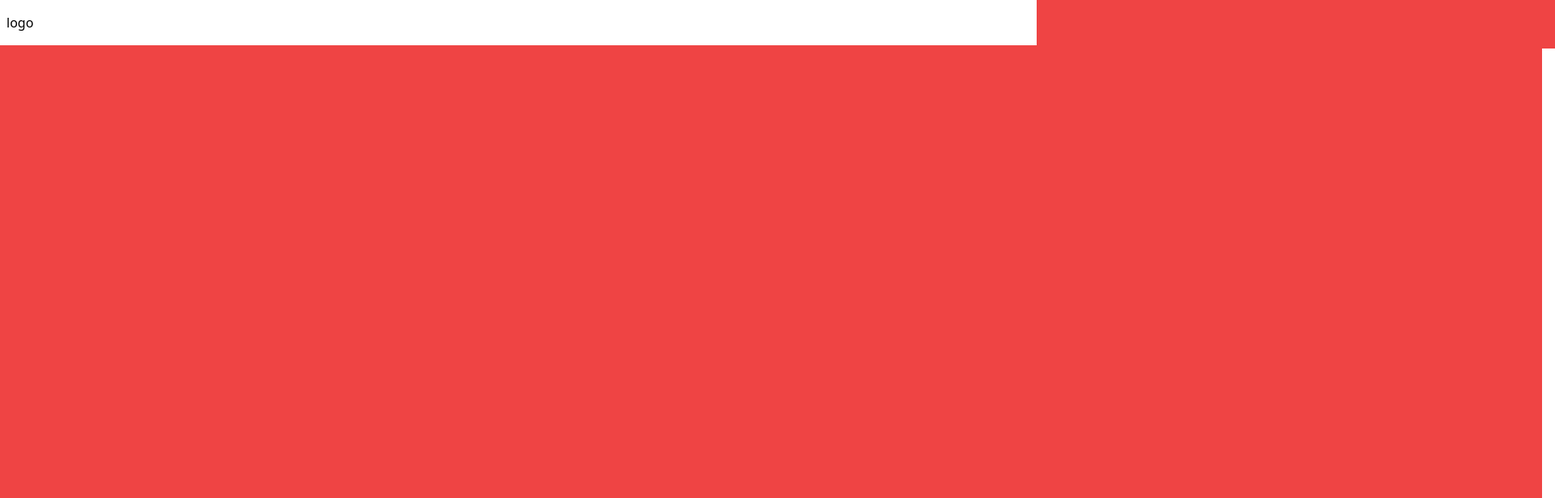
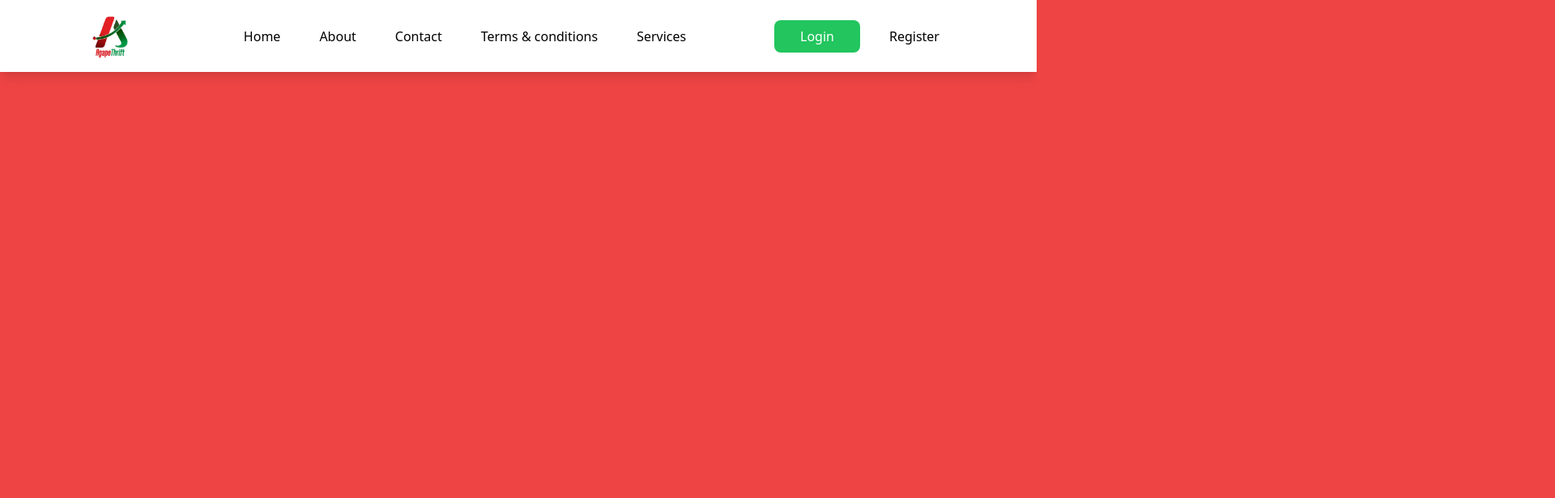
Before and after one commit to TechNick-Code/agapethrift-landing-page, a website: page src/index.html in a window 1280 px wide. Shown: the top 616 px of the page at 81% size, 1920 px wide, since content can reach past the window. Drawn offline with Linux system fonts and the light colour scheme.

Commit message:
finished the header

```diff
--- a/src/index.html
+++ b/src/index.html
@@ -7,34 +7,37 @@
 </head>
 <body class="bg-red-500 overflow-hidden">
 
-    <header class="flex justify-between items-center bg-white px-[0.5em] py-4">
-        <div class="logo">logo</div>
+    <header class="flex w-full justify-between items-center bg-white px-[0.5em] lg:px-[6em] py-1 lg:py-1 shadow-lg">
+        <a href=""><img src="./ima/thrift_logo.png" alt="" class="w-20"></a>
 
-        <div class="nav flex">
+        <div class="flex justify-between ">
 
             <!-- hamburger menu icon -->
             <div class="hamburger lg:hidden" id="hamburger">
-            <svg xmlns="http://www.w3.org/2000/svg" viewBox="0 0 24 24" fill="currentColor" class="w-7">
-                <path d="M3 4H21V6H3V4ZM3 11H21V13H3V11ZM3 18H21V20H3V18Z">
-                </path>
-            </svg>
-        </div>
+                <svg xmlns="http://www.w3.org/2000/svg" viewBox="0 0 24 24" fill="currentColor" class="w-7">
+                    <path d="M3 4H21V6H3V4ZM3 11H21V13H3V11ZM3 18H21V20H3V18Z">
+                    </path>
+                </svg>
+            </div>
 
         <!-- navigation menu -->
-            <ul id="nav" class="absolute top-[2.9em] right-[-50em] transition-all ease flex flex-col justify-between w-[20em] h-[90vh] px-4 py-6 bg-white text-[1.3em] md:flex">
-                <div class="flex w-full flex-col gap-3 ">
-                    <li><a href="#" class="hover:bg-gray-200/50 w-full block py-5 pl-4 rounded-lg transition-all duration-300">Home</a></li>
-                    <li><a href="#" class="hover:bg-gray-200/50 w-full block py-5 pl-4 rounded-lg transition-all duration-300">About</a></li>
-                    <li><a href="#" class="hover:bg-gray-200/50 w-full block py-5 pl-4 rounded-lg transition-all duration-300">Contact</a></li>
-                    <li><a href="#" class="hover:bg-gray-200/50 w-full block py-5 pl-4 rounded-lg transition-all duration-300">Terms & conditions</a></li>
-                    <li><a href="#" class="hover:bg-gray-200/50 w-full block py-5 pl-4 rounded-lg transition-all duration-300">Services</a></li>
-                </div>
-                <div class="reg flex flex-col gap-3">
-                    <button class="bg-green-500 py-5 rounded-lg text-white">Login</button>
+            <ul id="nav" class="absolute top-[2.9em] lg:top-0 lg:gap-8 lg:relative right-[-50em] lg:right-0 transition-all ease flex flex-col lg:flex-row justify-between lg:items-center w-[20em] lg:w-full h-[90vh] lg:h-0 px-4 py-6 lg:py-2 bg-white lg:bg-transparent text-[1.3em] lg:text-[1em] overflow-hidden">
+
+                <li><a href="#" class="hover:bg-gray-200/50 w-full block py-5 lg:py-1 pl-4 rounded-lg transition-all duration-300">Home</a></li>
+                <li><a href="#" class="hover:bg-gray-200/50 w-full block py-5 lg:py-1 pl-4 rounded-lg transition-all duration-300">About</a></li>
+                <li><a href="#" class="hover:bg-gray-200/50 w-full block py-5 lg:py-1 pl-4 rounded-lg transition-all duration-300">Contact</a></li>
+                <li><a href="#" class="hover:bg-gray-200/50 w-full block py-5 lg:py-1 pl-4 rounded-lg transition-all duration-300">Terms & conditions</a></li>
+                <li><a href="#" class="hover:bg-gray-200/50 w-full block py-5 lg:py-1 pl-4 rounded-lg transition-all duration-300">Services</a></li>
+
+                <div class="reg flex flex-col lg:flex-row gap-3 lg:hidden">
+                    <button class="bg-green-500 py-5 lg:py-0 rounded-lg text-white">Login</button>
                     <button class="hover:bg-green-500 hover:text-white py-5 rounded-lg transition-all duration-300">Register</button>
                 </div>
             </ul>
-
+        </div>
+        <div class="reg flex flex-col lg:flex-row gap-3 hidden lg:flex">
+            <button class="bg-green-500 py-2 px-8 rounded-lg text-white">Login</button>
+            <button class="hover:bg-green-500 hover:text-white py-5 px-6 lg:py-0 rounded-lg transition-all duration-300">Register</button>
         </div>
     </header>
 
```
Also changed, not shown: src/ima/thrift_logo.png (added), src/output.css.
